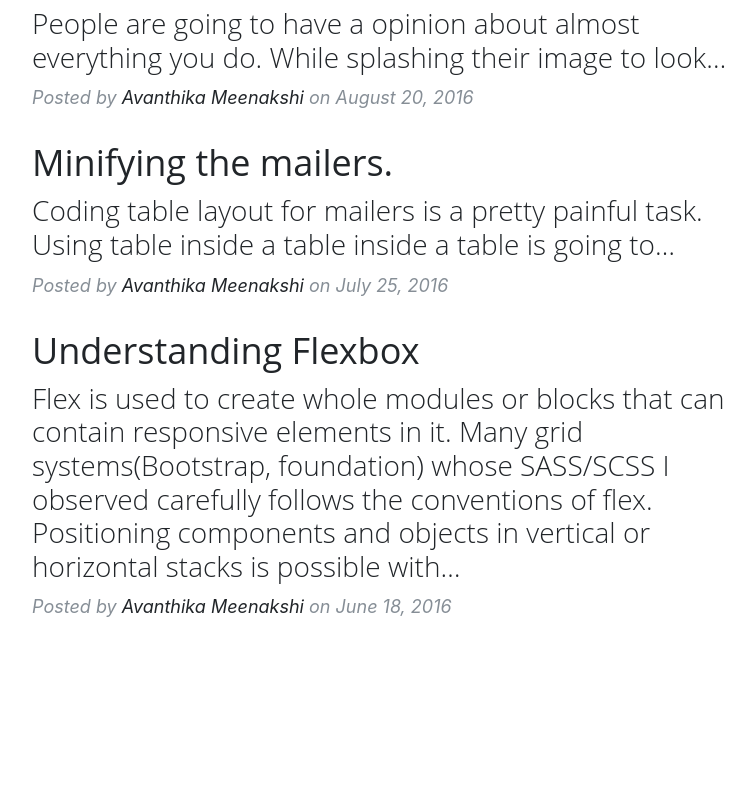
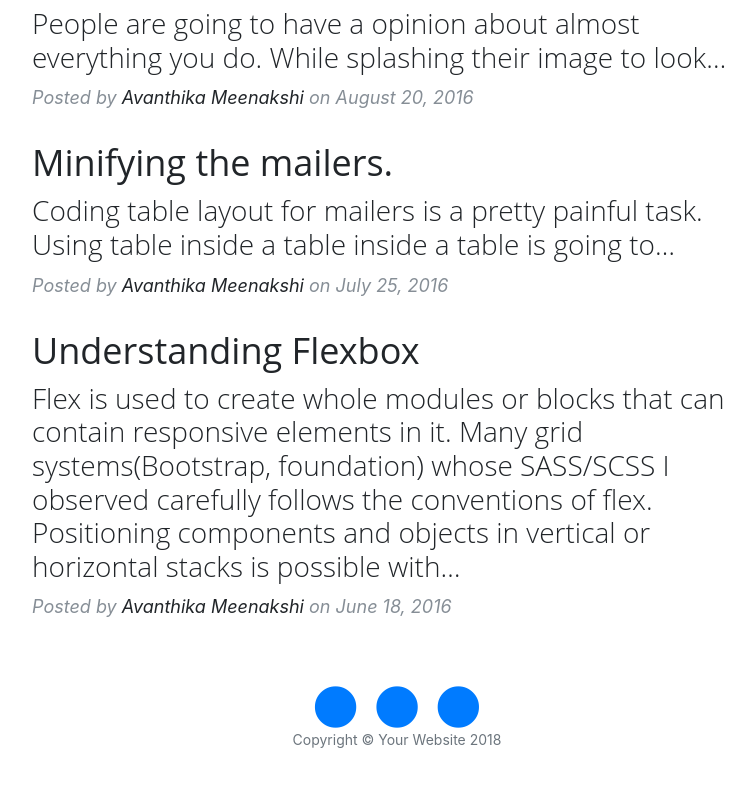
Before and after one commit to AvanthikaMeenakshi/avanthikameenakshi.github.io, a React (Create React App) app in the folder sourceCode/: page / in a window 1280 px wide. Shown: the part 1528-2315 px from the top of the page, without its empty margins (243-998 px from the left). Before the commit the page ends 2164 px from the top, so only its background shows below. Built offline with nearby package versions, Linux system fonts and the light colour scheme; no server answers.

Commit message:
new footer and package json

```diff
--- a/sourceCode/package.json
+++ b/sourceCode/package.json
@@ -5,15 +5,11 @@
   "homepage": "https://AvanthikaMeenakshi.github.io",
   "proxy": "https://medium.com",
   "dependencies": {
-    "@blueprintjs/core": "^2.0.1",
-    "@blueprintjs/icons": "^2.0.0",
     "axios": "^0.18.0",
-    "blueprintjs": "0.0.8",
     "bootstrap": "^4.1.1",
     "history": "^4.7.2",
     "lodash": "^4.17.5",
     "react": "^16.2.0",
-    "react-bootstrap": "^0.32.1",
     "react-dom": "^16.2.0",
     "react-redux": "^5.0.7",
     "react-router-dom": "^4.2.2",
--- a/sourceCode/public/index.html
+++ b/sourceCode/public/index.html
@@ -10,6 +10,8 @@
     -->
     <link rel="manifest" href="%PUBLIC_URL%/manifest.json">
     <link rel="shortcut icon" href="%PUBLIC_URL%/favicon.ico">
+    <link rel="stylesheet" href="https://use.fontawesome.com/releases/v5.0.13/css/all.css" integrity="sha384-DNOHZ68U8hZfKXOrtjWvjxusGo9WQnrNx2sqG0tfsghAvtVlRW3tvkXWZh58N9jp"
+      crossorigin="anonymous">
     <!--
       Notice the use of %PUBLIC_URL% in the tags above.
       It will be replaced with the URL of the `public` folder during the build.
@@ -19,7 +21,7 @@
       work correctly both with client-side routing and a non-root public URL.
       Learn how to configure a non-root public URL by running `npm run build`.
     -->
-    <title>React App</title>
+    <title>Code Radar</title>
   </head>
   <body>
     <noscript>
--- /dev/null
+++ b/sourceCode/src/components/Footer/index.js
@@ -0,0 +1,41 @@
+import React from 'react';
+
+const Footer = () => (
+    <footer>
+        <div className="container">
+            <div className="row">
+                <div className="col-lg-8 col-md-10 mx-auto">
+                    <ul className="list-inline text-center">
+                        <li className="list-inline-item">
+                            <a href="#">
+                                <span className="fa-stack fa-lg">
+                                    <i className="fa fa-circle fa-stack-2x"></i>
+                                    <i className="fab fa-twitter"></i>
+                                </span>
+                            </a>
+                        </li>
+                        <li className="list-inline-item">
+                            <a href="#">
+                                <span className="fa-stack fa-lg">
+                                    <i className="fa fa-circle fa-stack-2x"></i>
+                                    <i className="fa fa-facebook fa-stack-1x fa-inverse"></i>
+                                </span>
+                            </a>
+                        </li>
+                        <li className="list-inline-item">
+                            <a href="#">
+                                <span className="fa-stack fa-lg">
+                                    <i className="fa fa-circle fa-stack-2x"></i>
+                                    <i className="fa fa-github fa-stack-1x fa-inverse"></i>
+                                </span>
+                            </a>
+                        </li>
+                    </ul>
+                    <p className="copyright text-muted">Copyright © Your Website 2018</p>
+                </div>
+            </div>
+        </div>
+    </footer>
+);
+
+export default Footer;
--- a/sourceCode/src/components/HomePageRenderer/index.js
+++ b/sourceCode/src/components/HomePageRenderer/index.js
@@ -2,6 +2,7 @@ import React from 'react';
 import BlogNavBar from '../BlogNavBar';
 import MediumPosts from '../MediumPosts';
 import ImageSection from '../ImageSection';
+import Footer from '../Footer';
 
 const HomePageRenderer = () => (
     <div className="pt-dark">
@@ -14,6 +15,7 @@ const HomePageRenderer = () => (
             <MediumPosts />
             </div>
         </div>
+        <Footer />
     </div>
 );
 
```
Also changed, not shown: 1 other file (tests, documents, lock files or other folders).
